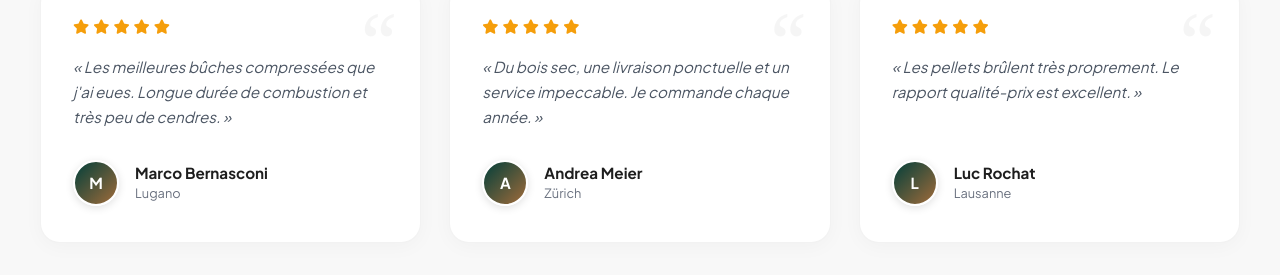
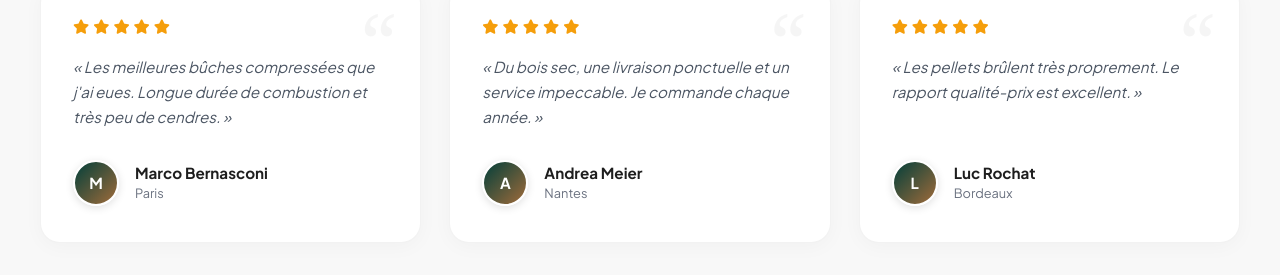
Before and after one commit to ftbson/bonboisfr, a Next.js app: page / in a window 1280 px wide. Shown: the part 6159-6434 px from the top of the page. Built offline with nearby package versions, Linux system fonts and the light colour scheme.

Commit message:
feat: amélioration de l'interface et des fonctionnalités

```diff
--- a/src/components/Testimonials.tsx
+++ b/src/components/Testimonials.tsx
@@ -19,7 +19,7 @@ const testimonials: Testimonial[] = [
       "« Les meilleures bûches compressées que j'ai eues. Longue durée de combustion et très peu de cendres. »",
     initials: "M",
     name: "Marco Bernasconi",
-    city: "Lugano",
+    city: "Paris",
   },
   {
     id: 2,
@@ -28,7 +28,7 @@ const testimonials: Testimonial[] = [
       "« Du bois sec, une livraison ponctuelle et un service impeccable. Je commande chaque année. »",
     initials: "A",
     name: "Andrea Meier",
-    city: "Zürich",
+    city: "Nantes",
   },
   {
     id: 3,
@@ -37,7 +37,7 @@ const testimonials: Testimonial[] = [
       "« Les pellets brûlent très proprement. Le rapport qualité-prix est excellent. »",
     initials: "L",
     name: "Luc Rochat",
-    city: "Lausanne",
+    city: "Bordeaux",
   },
   {
     id: 4,
@@ -46,7 +46,7 @@ const testimonials: Testimonial[] = [
       "« Les conseils par téléphone étaient excellents. Mon nouveau poêle à bois a été livré en parfait état. »",
     initials: "S",
     name: "Sandra Bühler",
-    city: "Bern",
+    city: "Marseille",
   },
 ];
 
```
